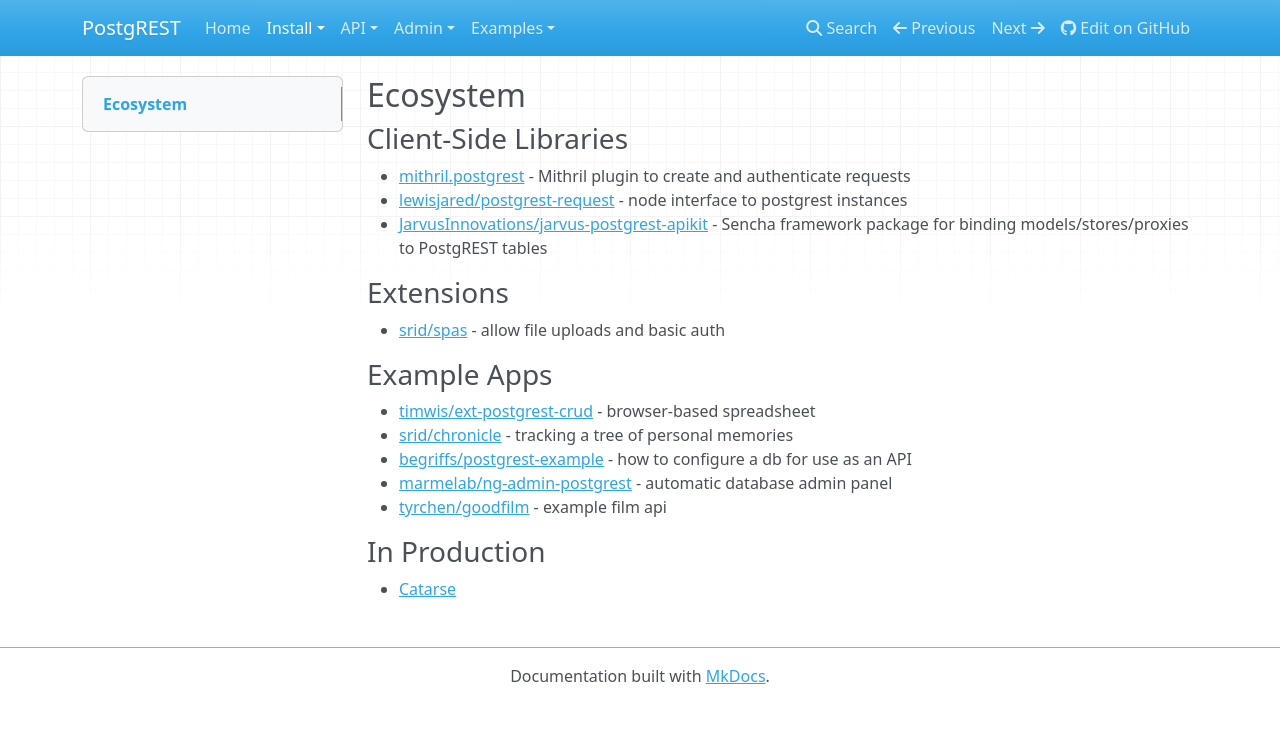
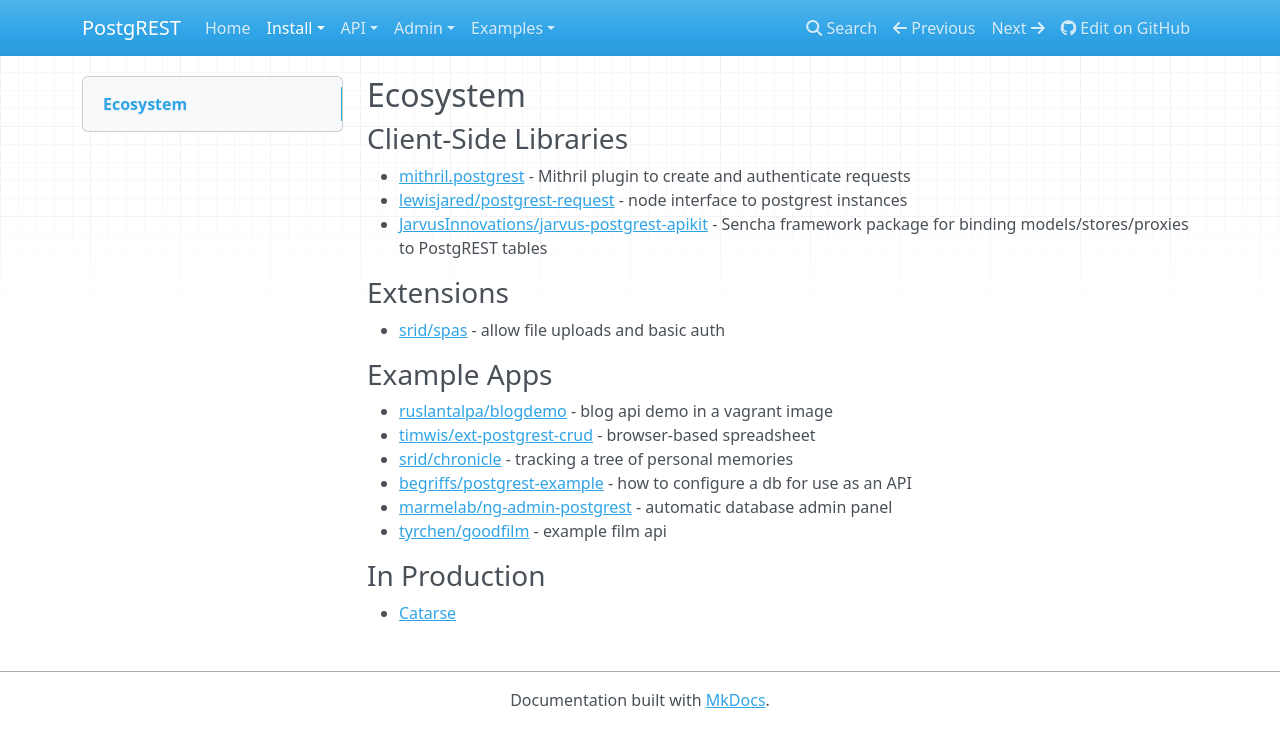
Before and after one commit to PostgREST/postgrest, an MkDocs documentation site: the page built from docs/install/ecosystem.md, in a window 1280 px wide. Shown: the top 747 px of the page. Built offline with MkDocs 1.6.1, drawn with Linux system fonts in a browser that asks for light colours; nearby versions of some CDN libraries; old or Windows-style settings are respelled for this version of MkDocs.

Commit message:
Link to Ruslan's blog demo

```diff
--- a/docs/install/ecosystem.md
+++ b/docs/install/ecosystem.md
@@ -12,6 +12,7 @@
 
 ### Example Apps
 
+* [ruslantalpa/blogdemo](https://github.com/ruslantalpa/blogdemo) - blog api demo in a vagrant image
 * [timwis/ext-postgrest-crud](https://github.com/timwis/ext-postgrest-crud) - browser-based spreadsheet
 * [srid/chronicle](https://github.com/srid/chronicle#deploying-to-heroku) - tracking a tree of personal memories
 * [begriffs/postgrest-example](https://github.com/begriffs/postgrest-example) - how to configure a db for use as an API
```
